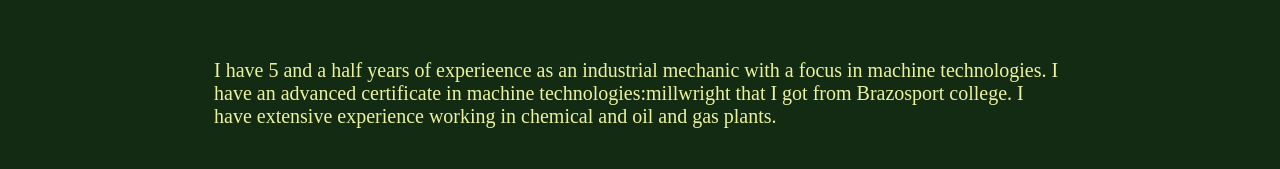
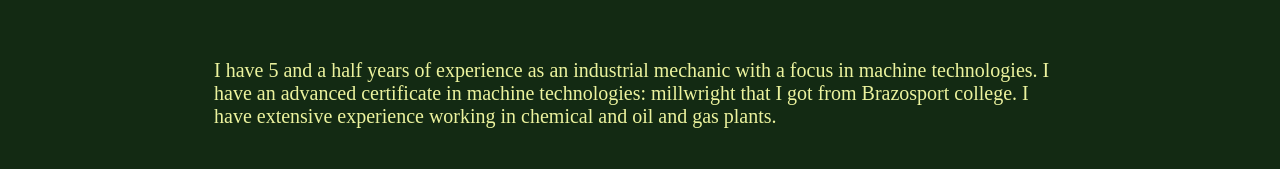
Before and after one commit to Coltthemechanic/Colt-professional-Page, a plain HTML site: page Experience.html in a window 1280 px wide. Shown: the part 199-368 px from the top of the page. Drawn offline with Linux system fonts and the light colour scheme.

Commit message:
spell checks

```diff
--- a/Experience.html
+++ b/Experience.html
@@ -19,8 +19,8 @@
             </header>
 
     <body>
-        <h1>Experience</h1><p>I have 5 and a half years of experieence as an industrial mechanic with a focus in machine technologies. I have an advanced
-        certificate in machine technologies:millwright that I got from Brazosport college. I have extensive experience working in chemical
+        <h1>Experience</h1><p>I have 5 and a half years of experience as an industrial mechanic with a focus in machine technologies. I have an advanced
+        certificate in machine technologies: millwright that I got from Brazosport college. I have extensive experience working in chemical
         and oil and gas plants.</p>
         <p> Specifically, I've worked on over-hung API pumps, ANSI pumps, split case,lift, and double-ended pumps. I also have experience
             working on furnace fans, blowers, and motor replacements (all the way up to 50,000 pound motors!).
```
Also changed, not shown: index.html (+1 -1 lines).
